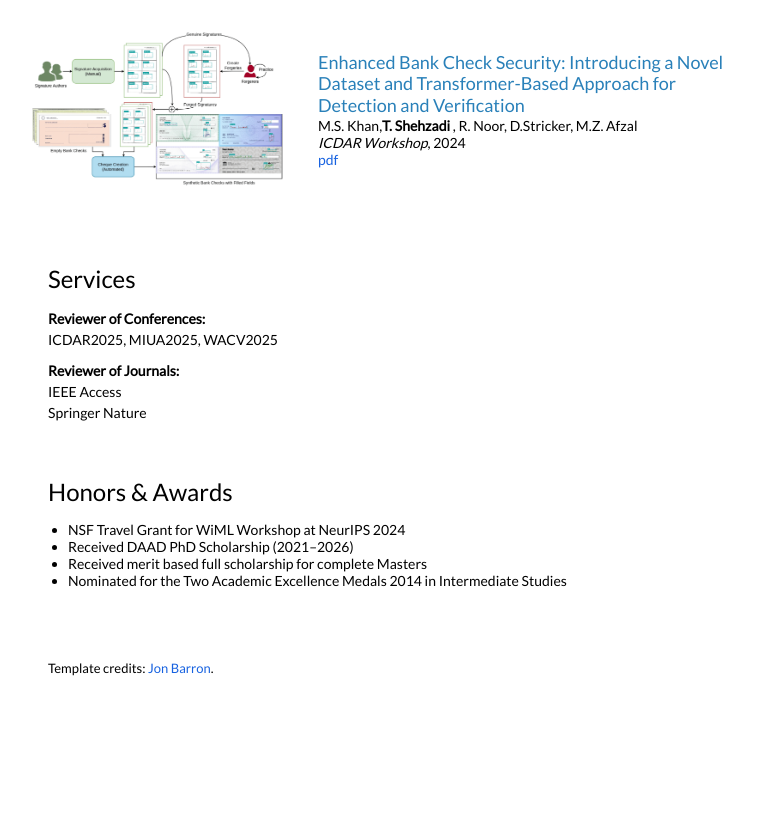
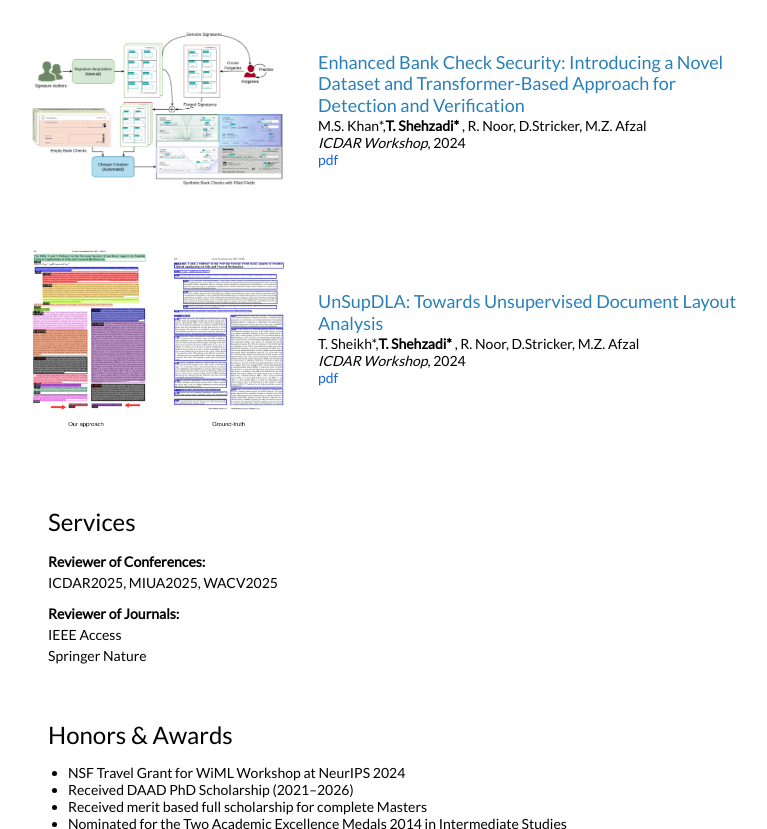
Before and after one commit to tahirashehzadi/TahiraShehzadi.github.io, a plain HTML site: page index.html in a window 1280 px wide. Shown: the part 2679-3508 px from the top of the page, without its empty margins (252-1019 px from the left). Before the commit the page ends 3442 px from the top, so only its background shows below. Drawn offline with Linux system fonts and the light colour scheme.

Commit message:
Modify author names in index.html
Updated author names for two papers to include asterisks.

```diff
--- a/index.html
+++ b/index.html
@@ -245,11 +245,29 @@
                       </td>
                       <td>
                         <papertitle>Enhanced Bank Check Security: Introducing a Novel Dataset and Transformer-Based Approach for Detection and Verification</papertitle>
-                        M.S. Khan,<strong>T. Shehzadi </strong>, R. Noor, D.Stricker, M.Z. Afzal
+                        M.S. Khan*,<strong>T. Shehzadi* </strong>, R. Noor, D.Stricker, M.Z. Afzal
                         <br>
                         <em>ICDAR Workshop</em>, 2024
                         <br>
                         <a href="https://link.springer.com/chapter/10.1007/978-3-031-70442-0_3">pdf</a>
+                      </td>
+                    </tr>
+                  </table>
+                </div>
+
+                <div class="paper">
+                  <table>
+                    <tr>
+                      <td>
+                        <img src="figures/UnSupDLA.png" alt="UnSupDLA">
+                      </td>
+                      <td>
+                        <papertitle>UnSupDLA: Towards Unsupervised Document Layout Analysis</papertitle>
+                        T. Sheikh*,<strong>T. Shehzadi* </strong>, R. Noor, D.Stricker, M.Z. Afzal
+                        <br>
+                        <em>ICDAR Workshop</em>, 2024
+                        <br>
+                        <a href="https://link.springer.com/chapter/10.1007/978-3-031-70442-0_9">pdf</a>
                       </td>
                     </tr>
                   </table>
```
